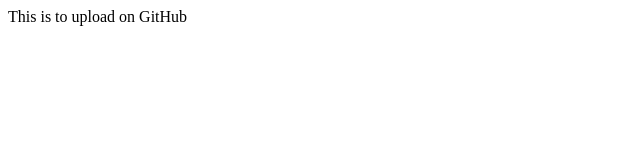
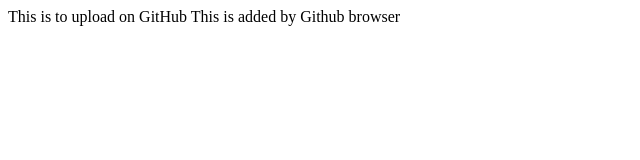
Before and after one commit to GeniusDev95/Work_SMIT, a plain HTML site: page index.html in a window 1280 px wide. Shown: the whole page, without its empty margins (0-640 px from the left). Drawn offline with Linux system fonts and the light colour scheme.

Commit message:
Update index.html by Github

```diff
--- a/index.html
+++ b/index.html
@@ -7,5 +7,6 @@
 </head>
 <body>
     <ha>This is to upload on GitHub</ha>
+    <ha>This is added by Github browser</ha>
 </body>
 </html>
```
